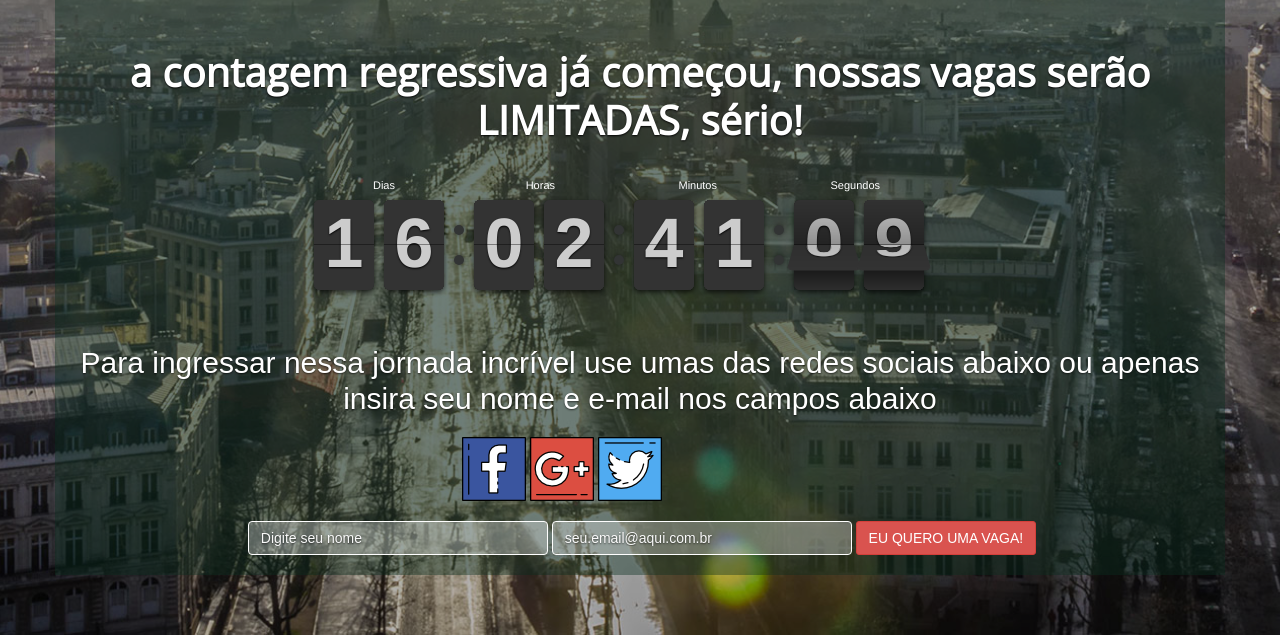
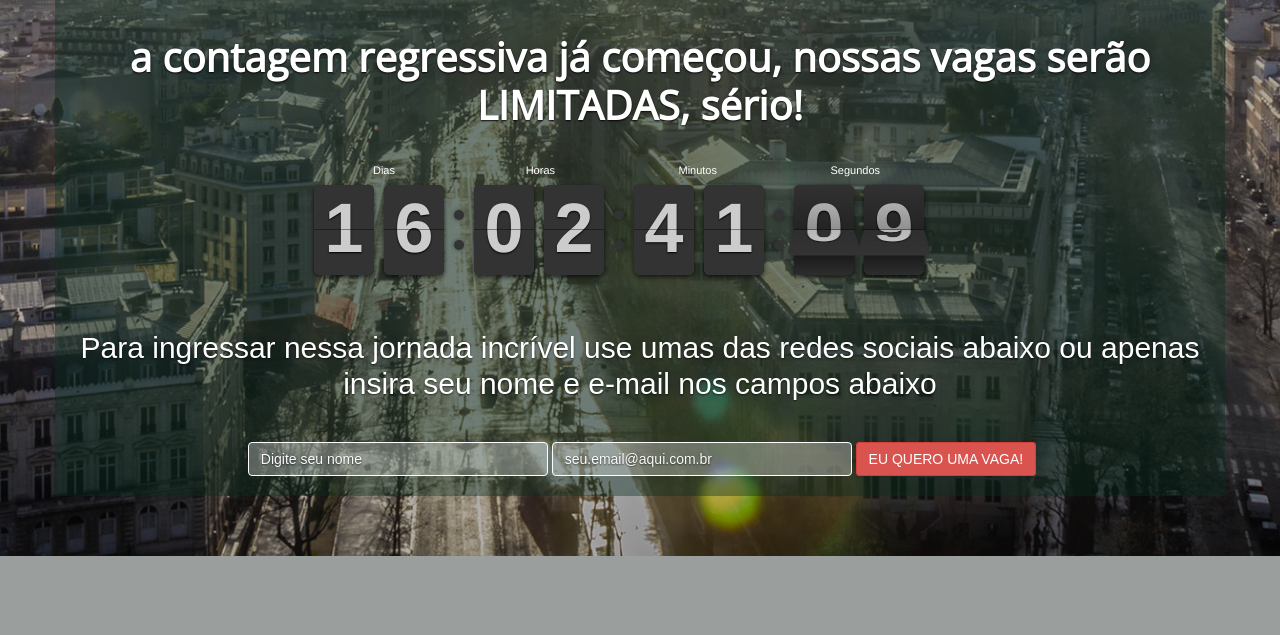
Before and after one commit to Gpzim98/projeto_programe_facil, a Django app: page / in a window 1280 px wide. Shown: the part 716-1351 px from the top of the page. After the commit the page ends 1272 px from the top, so only its background shows below. Run offline with Django 3.2, Linux system fonts and the light colour scheme; some libraries are stand-ins or nearby versions.

Commit message:
Adding the oficial video and removing social icons until I can fix the problems with login flow

```diff
--- a/core/templates/core/index.html
+++ b/core/templates/core/index.html
@@ -57,12 +57,10 @@
 
         <div class="row row-centered">
             <div class="col-lg-6">
-                <iframe width="560" height="315" src="https://www.youtube.com/embed/oWbdYlnyejU?list=PLHWfNMxB2F4G2KHo8DBQr_xq79FXgEIAE"
-                        frameborder="0" allowfullscreen>
-                </iframe>
+                <iframe src="https://player.vimeo.com/video/178977249" width="540" height="300" frameborder="0" webkitallowfullscreen mozallowfullscreen allowfullscreen></iframe>
             </div>
             <div class="col-lg-6">
-                <h2 class="sub">aprenda do ZERO as mais modernas tecnologias exegidas pelo mercado em um curso inedito e COMPLETO</h2>
+                <h3 class="sub">aprenda do ZERO as mais modernas tecnologias exegidas pelo mercado em um curso inedito e COMPLETO</h3>
             </div>
         </div>
 
@@ -135,19 +133,19 @@
           <h3 class="mailing-list-heading">Para ingressar nessa jornada incrível use umas das redes sociais abaixo ou
                                            apenas insira seu nome e e-mail nos campos abaixo
           </h3>
-            <div class="row row-centered">
-                <div class="col-xs-4 col-centered">
-                    <a href="/accounts/facebook/login/?process=login">
-                        <img src="{% static 'img/facebook.png' %}" alt="Login com Facebook">
-                    </a>
-                    <a href="/accounts/google/login/?process=login'">
-                        <img src="{% static 'img/google-plus.png' %}" alt="Login com Google">
-                    </a>
-                    <a href="/accounts/twitter/login/?process=login'">
-                        <img src="{% static 'img/twitter.png' %}" alt="Login com Twitter">
-                    </a>
-                </div>
-            </div>
+            <!--<div class="row row-centered">-->
+                <!--<div class="col-xs-4 col-centered">-->
+                    <!--<a href="/accounts/facebook/login/?process=login">-->
+                        <!--<img src="{% static 'img/facebook.png' %}" alt="Login com Facebook">-->
+                    <!--</a>-->
+                    <!--<a href="/accounts/google/login/?process=login'">-->
+                        <!--<img src="{% static 'img/google-plus.png' %}" alt="Login com Google">-->
+                    <!--</a>-->
+                    <!--<a href="/accounts/twitter/login/?process=login'">-->
+                        <!--<img src="{% static 'img/twitter.png' %}" alt="Login com Twitter">-->
+                    <!--</a>-->
+                <!--</div>-->
+            <!--</div>-->
             <br>
             <div class="row">
             <form class="form-inline" method="POST">
```
Also changed, not shown: 1 other file.
